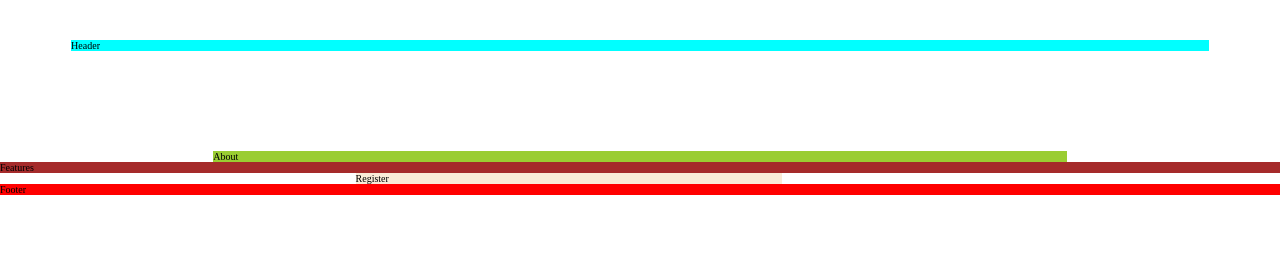
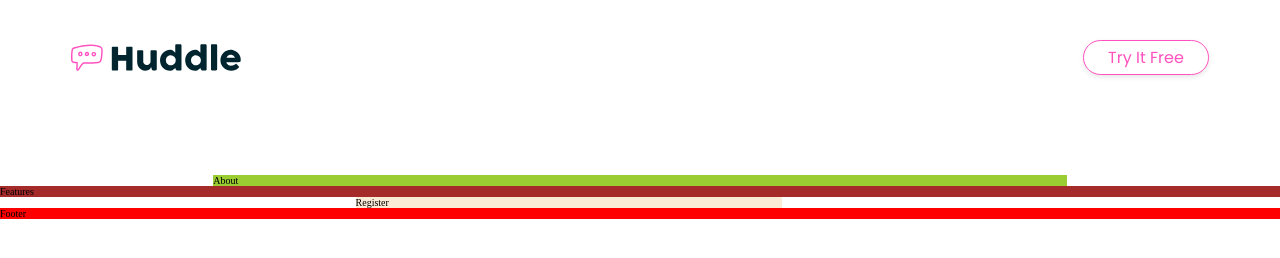
Before and after one commit to MariaVanzariuc/Huddle-Grid, a website: page index.html in a window 1280 px wide. Drawn offline with Linux system fonts and the light colour scheme.

Commit message:
Implemented header section

```diff
--- a/index.html
+++ b/index.html
@@ -20,7 +20,10 @@
     <title>Huddle</title>
   </head>
   <body class="container">
-    <header class="header">Header</header>
+    <header class="header">
+      <img src="img/logo.svg" alt="Logo SVG" class="header__logo" />
+      <button class="btn btn--outline header__btn">Try It Free</button>
+    </header>
     <section class="about">About</section>
     <section class="features">Features</section>
     <section class="register">Register</section>
--- a/sass/components/_button.scss
+++ b/sass/components/_button.scss
@@ -0,0 +1,33 @@
+.btn {
+  font-size: 2rem;
+  font-family: "Poppins";
+  font-weight: 600;
+  background-color: var(--color-primary);
+  color: #fff;
+  padding: 2.5rem 10rem;
+  border: none;
+  border-radius: 100rem;
+  cursor: pointer;
+  box-shadow: 0 0.5rem 1rem rgba(0, 0, 0, 0.2);
+  transition: all 0.2s;
+
+  &:active {
+    background-color: var(--color-primary-light);
+  }
+
+  &--outline {
+    font-size: 1.6rem;
+    font-weight: 400;
+    background-color: #fff;
+    color: var(--color-primary);
+    border: 1px solid var(--color-primary);
+    padding: 0.4rem 2.4rem;
+    box-shadow: 0 0.2rem 0.5rem rgba(0, 0, 0, 0.1);
+
+    &:active {
+      background-color: #fff;
+      color: var(--color-primary-light);
+      border: 1px solid var(--color-primary-light);
+    }
+  }
+}
--- a/sass/layout/_header.scss
+++ b/sass/layout/_header.scss
@@ -1,5 +1,16 @@
 .header {
-  background-color: aqua;
   grid-column: 2 / 10;
   grid-row: 2/3;
+
+  display: grid;
+  grid-template-columns: repeat(2, 1fr);
+  align-items: center;
+
+  &__logo {
+    width: 17rem;
+  }
+
+  &__btn {
+    justify-self: end;
+  }
 }
```
Also changed, not shown: css/style.css.
